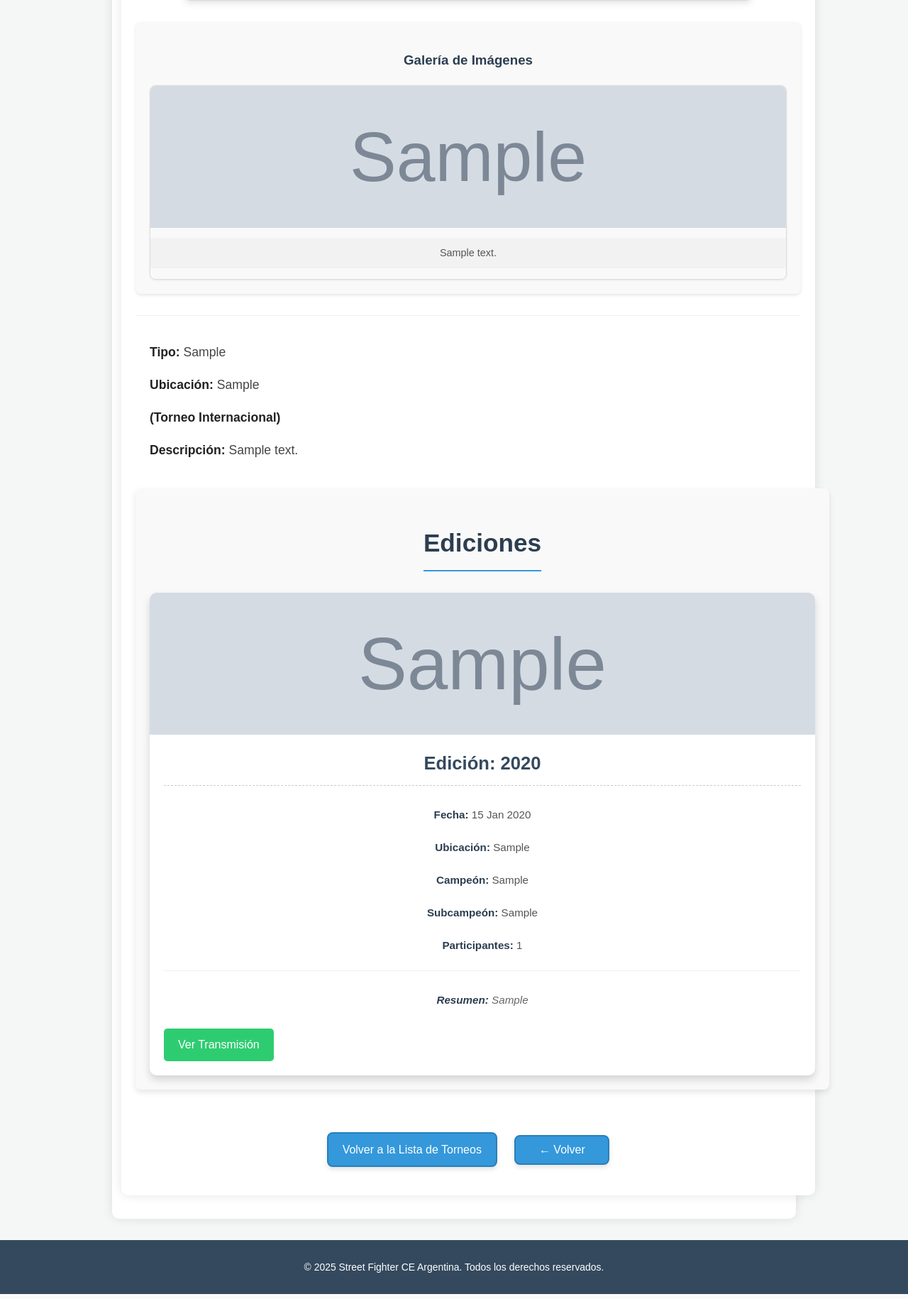
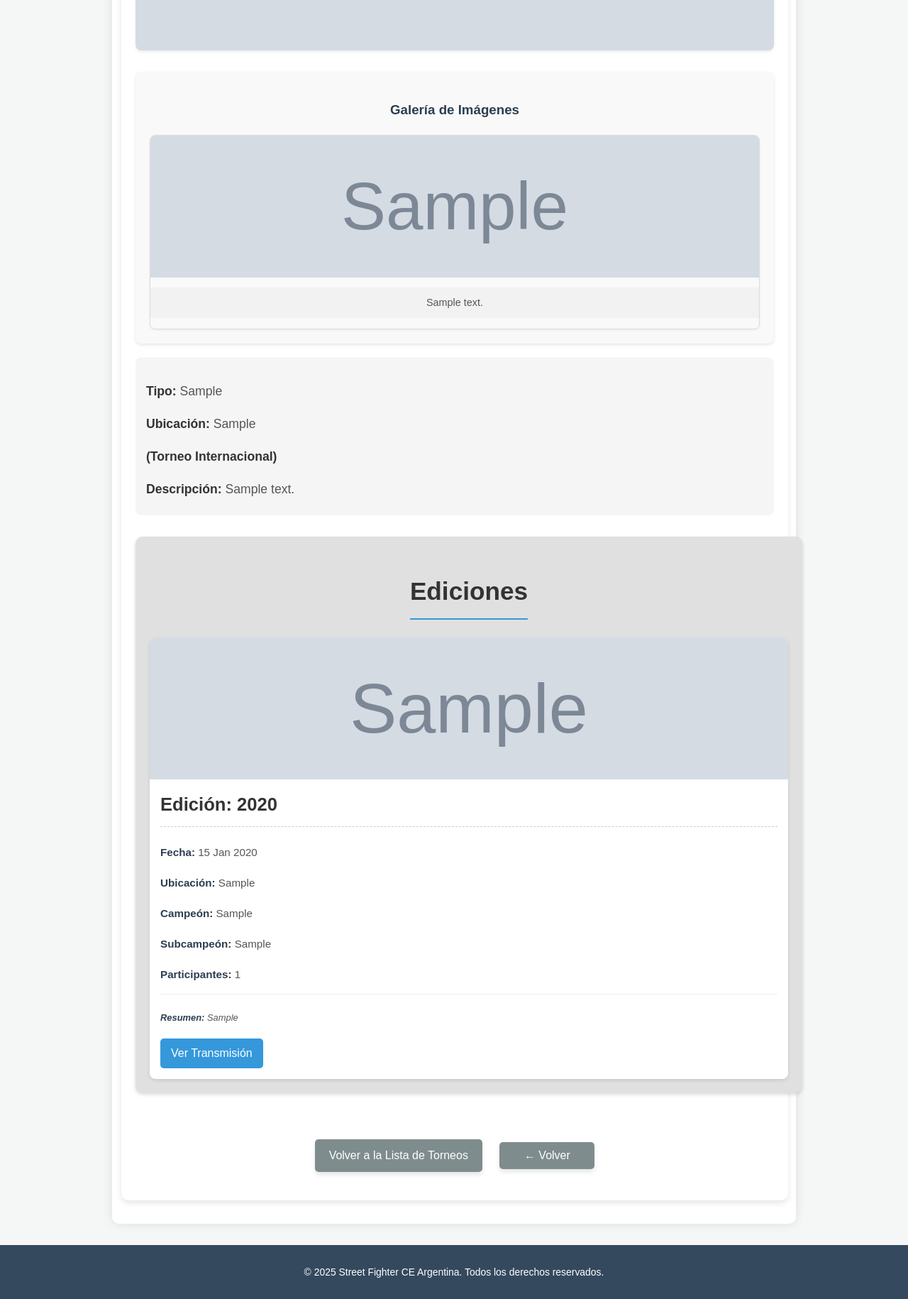
Before and after one commit to Trecarichi/SFCE, a Django app: page /torneos/1/ in a window 1280 px wide. Shown: the part 874-2704 px from the top of the page at 71% size. Run offline with Django 4.2, Linux system fonts and the light colour scheme; tables that the repository leaves empty hold one stand-in row (values such as "Sample post"); grey boxes marked "Sample" are stand-in pictures.

Commit message:
form de detalles para app moviles

```diff
--- a/torneosArgentina/Torneos/template/detalle_torneos.html
+++ b/torneosArgentina/Torneos/template/detalle_torneos.html
@@ -31,53 +31,9 @@
                 {% endfor %}
             </div>
         </div>
-        {# Estilo básico para la galería, puedes expandirlo en tu CSS #}
-        <style>
-            .additional-images-gallery {
-                margin-top: 30px;
-                padding: 20px;
-                background-color: #f9f9f9;
-                border-radius: 8px;
-                box-shadow: 0 2px 4px rgba(0,0,0,0.1);
-            }
-            .additional-images-gallery h3 {
-                text-align: center;
-                margin-bottom: 20px;
-                color: #2c3e50;
-            }
-            .gallery-grid {
-                display: grid;
-                grid-template-columns: repeat(auto-fit, minmax(250px, 1fr));
-                gap: 15px;
-            }
-            .gallery-item {
-                border: 1px solid #ddd;
-                border-radius: 8px;
-                overflow: hidden;
-                box-shadow: 0 1px 3px rgba(0,0,0,0.08);
-                transition: transform 0.2s ease-in-out;
-            }
-            .gallery-item:hover {
-                transform: translateY(-5px);
-            }
-            .gallery-image {
-                width: 100%;
-                height: 200px; /* Altura fija para consistencia */
-                object-fit: cover; /* Recorta la imagen para que quepa */
-                display: block;
-            }
-            .gallery-description {
-                padding: 10px;
-                background-color: #f2f2f2;
-                font-size: 0.9em;
-                color: #555;
-                text-align: center;
-            }
-        </style>
     {% endif %}
     {% endwith %}
     {# FIN DE SECCIÓN PARA IMÁGENES ADICIONALES #}
-
 
     <div class="detail-info-block">
         <p><strong>Tipo:</strong> {{ torneo.tipo }}</p>
@@ -146,4 +102,271 @@
     <a href="{% url 'lista_torneos' %}" class="btn-back">Volver a la Lista de Torneos</a>
     <button onclick="history.back()" class="btn-back">← Volver</button>
 </div>
+
+<style>
+    /* Estilos generales para el contenedor de detalles */
+    .torneo-detail-container {
+        max-width: 900px;
+        margin: 20px auto;
+        padding: 20px;
+        background-color: #ffffff;
+        border-radius: 10px;
+        box-shadow: 0 4px 8px rgba(0, 0, 0, 0.1);
+        text-align: center;
+    }
+
+    .torneo-detail-container h2 {
+        color: #333;
+        margin-bottom: 20px;
+    }
+
+    .torneo-detail-image {
+        max-width: 100%;
+        height: auto;
+        border-radius: 8px;
+        margin-bottom: 20px;
+        box-shadow: 0 2px 4px rgba(0, 0, 0, 0.08);
+    }
+
+    /* Bloque de información */
+    .detail-info-block {
+        text-align: left;
+        margin-top: 20px;
+        padding: 15px;
+        background-color: #f5f5f5;
+        border-radius: 8px;
+    }
+
+    .detail-info-block p {
+        margin-bottom: 8px;
+        color: #555;
+    }
+
+    .detail-info-block strong {
+        color: #333;
+    }
+
+    /* Galería de imágenes adicionales */
+    .additional-images-gallery {
+        margin-top: 30px;
+        padding: 20px;
+        background-color: #f9f9f9;
+        border-radius: 8px;
+        box-shadow: 0 2px 4px rgba(0,0,0,0.1);
+    }
+    .additional-images-gallery h3 {
+        text-align: center;
+        margin-bottom: 20px;
+        color: #2c3e50;
+    }
+    .gallery-grid {
+        display: grid;
+        grid-template-columns: repeat(auto-fit, minmax(250px, 1fr));
+        gap: 15px;
+    }
+    .gallery-item {
+        border: 1px solid #ddd;
+        border-radius: 8px;
+        overflow: hidden;
+        box-shadow: 0 1px 3px rgba(0,0,0,0.08);
+        transition: transform 0.2s ease-in-out;
+    }
+    .gallery-item:hover {
+        transform: translateY(-5px);
+    }
+    .gallery-image {
+        width: 100%;
+        height: 200px; /* Altura fija para consistencia */
+        object-fit: cover; /* Recorta la imagen para que quepa */
+        display: block;
+    }
+    .gallery-description {
+        padding: 10px;
+        background-color: #f2f2f2;
+        font-size: 0.9em;
+        color: #555;
+        text-align: center;
+    }
+
+    /* Sección de ediciones */
+    .ediciones-container {
+        margin-top: 30px;
+        padding: 20px;
+        background-color: #e0e0e0;
+        border-radius: 10px;
+        box-shadow: 0 2px 5px rgba(0, 0, 0, 0.15);
+    }
+
+    .ediciones-container h2 {
+        color: #333;
+        margin-bottom: 25px;
+    }
+
+    .ediciones-grid {
+        display: grid;
+        grid-template-columns: repeat(auto-fit, minmax(300px, 1fr));
+        gap: 20px;
+    }
+
+    .edicion-card {
+        background-color: #ffffff;
+        border-radius: 8px;
+        overflow: hidden;
+        box-shadow: 0 2px 5px rgba(0, 0, 0, 0.1);
+        transition: transform 0.2s ease-in-out;
+        text-align: left;
+    }
+
+    .edicion-card:hover {
+        transform: translateY(-7px);
+    }
+
+    .edicion-image-wrapper {
+        width: 100%;
+        height: 200px; /* Altura fija para consistencia */
+        overflow: hidden;
+    }
+
+    .edicion-image {
+        width: 100%;
+        height: 100%;
+        object-fit: cover; /* Asegura que las imágenes cubran el área sin distorsión */
+        display: block;
+    }
+
+    .edicion-content {
+        padding: 15px;
+    }
+
+    .edicion-content h4 {
+        color: #333;
+        margin-bottom: 10px;
+    }
+
+    .edicion-content p {
+        color: #555;
+        margin-bottom: 5px;
+        font-size: 0.95em;
+    }
+
+    .edicion-resumen {
+        margin-top: 10px;
+        border-top: 1px solid #eee;
+        padding-top: 10px;
+        font-size: 0.85em;
+        color: #666;
+    }
+
+    .link-transmision {
+        display: inline-block;
+        margin-top: 15px;
+        padding: 8px 15px;
+        background-color: #3498db;
+        color: white;
+        text-decoration: none;
+        border-radius: 5px;
+        transition: background-color 0.3s ease;
+    }
+
+    .link-transmision:hover {
+        background-color: #2980b9;
+    }
+
+    .no-data-message {
+        text-align: center;
+        color: #777;
+        font-style: italic;
+        padding: 20px;
+        background-color: #f2f2f2;
+        border-radius: 8px;
+    }
+
+    /* Botones de retroceso */
+    .btn-back {
+        display: inline-block;
+        margin-top: 25px;
+        padding: 10px 20px;
+        background-color: #7f8c8d;
+        color: white;
+        text-decoration: none;
+        border-radius: 5px;
+        transition: background-color 0.3s ease;
+        border: none; /* Para el elemento button */
+        cursor: pointer; /* Para el elemento button */
+    }
+
+    .btn-back + .btn-back { /* Agrega espacio entre botones */
+        margin-left: 10px;
+    }
+
+    .btn-back:hover {
+        background-color: #5d6d7e;
+    }
+
+    /* --- ESTILOS RESPONSIVOS --- */
+
+    /* Pantallas pequeñas (dispositivos móviles) */
+    @media screen and (max-width: 768px) {
+        .torneo-detail-container {
+            margin: 10px;
+            padding: 15px;
+            border-radius: 5px;
+        }
+
+        .torneo-detail-container h2 {
+            font-size: 1.8em;
+        }
+
+        .detail-info-block {
+            padding: 10px;
+        }
+
+        .gallery-grid,
+        .ediciones-grid {
+            /* Fuerza un diseño de una sola columna en pantallas más pequeñas */
+            grid-template-columns: 1fr;
+            gap: 10px;
+        }
+
+        .gallery-image,
+        .edicion-image-wrapper {
+            height: 180px; /* Ajusta la altura para móviles */
+        }
+
+        .edicion-content {
+            padding: 10px;
+        }
+
+        .edicion-content h4 {
+            font-size: 1.1em;
+        }
+
+        .edicion-content p {
+            font-size: 0.9em;
+        }
+
+        .btn-back {
+            width: 100%; /* Botones de ancho completo */
+            margin-top: 10px;
+            margin-left: 0 !important; /* Anula el margen para apilar */
+        }
+    }
+
+    /* Pantallas extra pequeñas (ej. teléfonos antiguos o viewports estrechos) */
+    @media screen and (max-width: 480px) {
+        .torneo-detail-container h2 {
+            font-size: 1.5em;
+        }
+
+        .detail-info-block p {
+            font-size: 0.9em;
+        }
+
+        .gallery-image,
+        .edicion-image-wrapper {
+            height: 150px; /* Reduce aún más la altura de la imagen en pantallas muy pequeñas */
+        }
+    }
+</style>
+
 {% endblock %}
```
